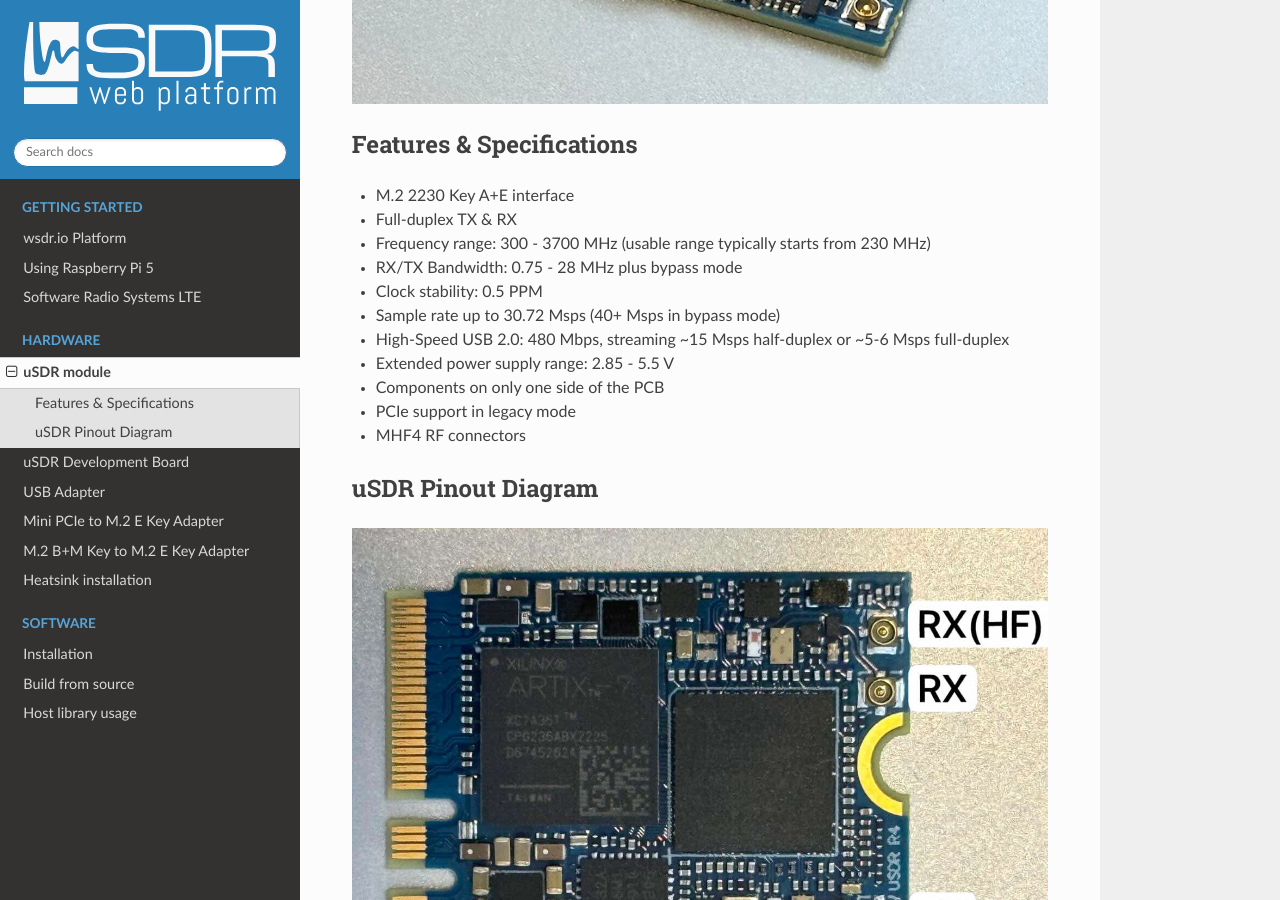
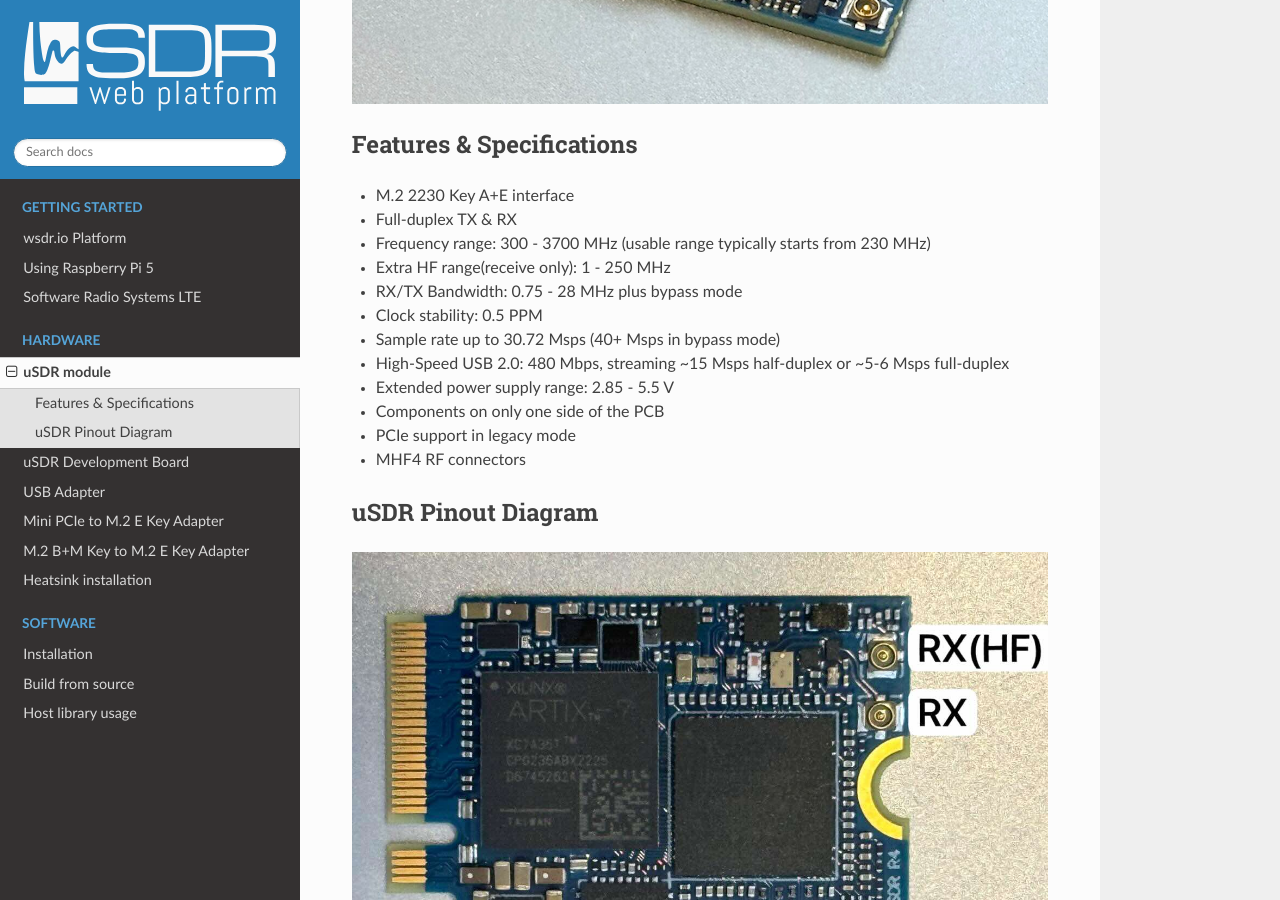
Before and after one commit to wavelet-lab/docs, a Sphinx documentation site: the page built from source/hardware/usdr.rst, in a window 1280 px wide and 900 px high, scrolled down 631 px. Built offline with Sphinx 7.4.7 and the Read the Docs theme 2.0.0, drawn with Linux system fonts in a browser that asks for light colours.

Commit message:
Hardware documentation.

```diff
--- a/source/hardware/usdr.rst
+++ b/source/hardware/usdr.rst
@@ -14,6 +14,7 @@ Features & Specifications
 * M.2 2230 Key A+E interface
 * Full-duplex TX & RX
 * Frequency range: 300 - 3700 MHz (usable range typically starts from 230 MHz)
+* Extra HF range(receive only): 1 - 250 MHz
 * RX/TX Bandwidth: 0.75 - 28 MHz plus bypass mode
 * Clock stability: 0.5 PPM
 * Sample rate up to 30.72 Msps (40+ Msps in bypass mode)
```
